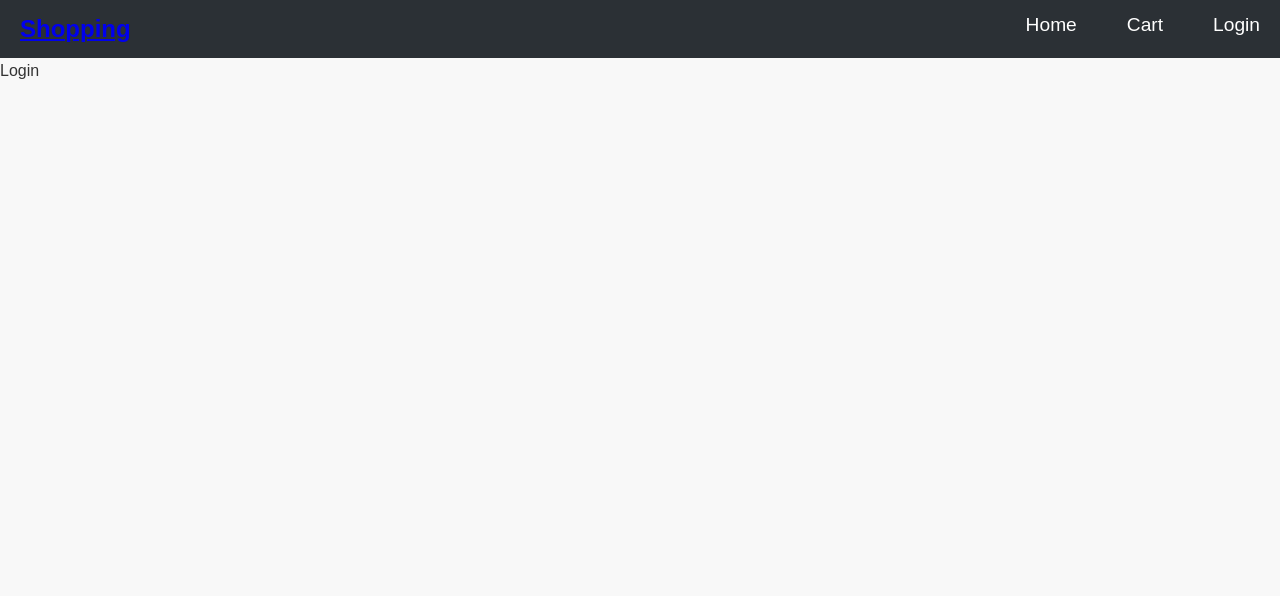
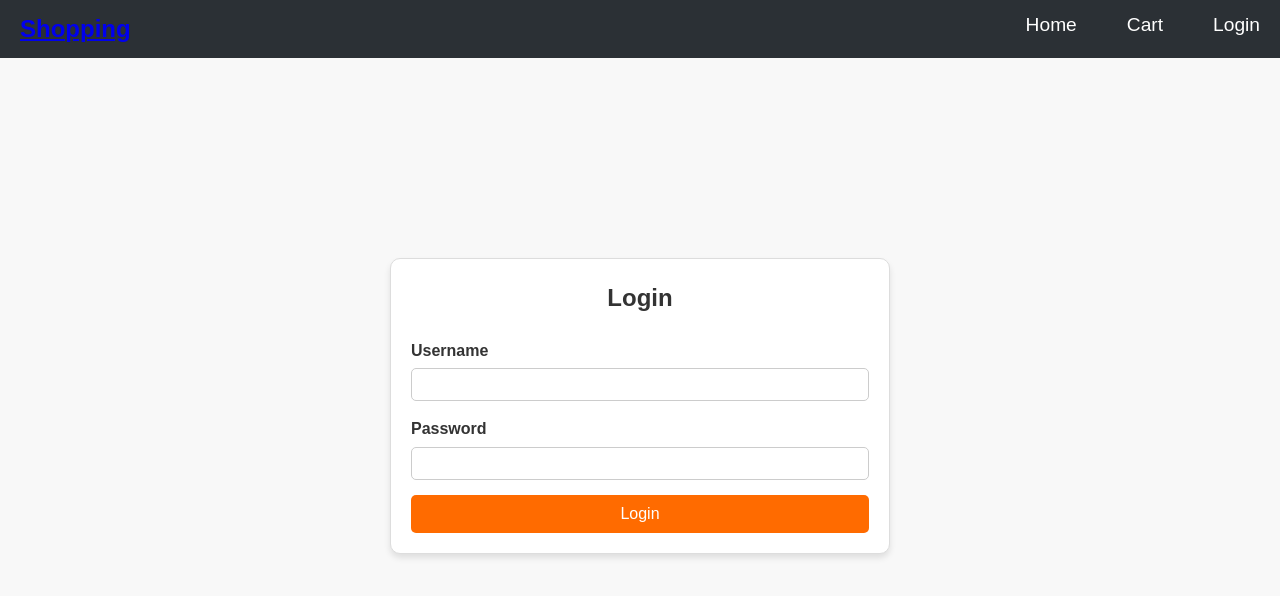
Before and after one commit to rahul-kumar-09/shopping-website, a React (Vite) app: page /login in a window 1280 px wide. Shown: the top 596 px of the page. Built offline with nearby package versions, Linux system fonts and the light colour scheme.

Commit message:
design login page

```diff
--- a/src/components/Login/Login.jsx
+++ b/src/components/Login/Login.jsx
@@ -1,7 +1,55 @@
-import React from 'react'
+import React, { useState } from "react";
+import axios from "axios";
+import { useNavigate } from "react-router-dom";
+import styles from "./Login.module.css";
 
 export const Login = () => {
+  const [formData, setFormData] = useState({ username: "", password: "" });
+  const [error, setError] = useState("");
+  const navigate = useNavigate(); // To redirect after login
+
+  // Handle input change
+  const handleChange = (e) => {
+    const { name, value } = e.target;
+    setFormData({ ...formData, [name]: value });
+  };
+
+  // Handle form submission
+  const handleSubmit = async (e) => {
+    e.preventDefault();
+
+    try {
+      const response = await axios.post("https://fakestoreapi.com/auth/login", {
+        username: formData.username,
+        password: formData.password,
+      });
+
+      console.log("Login successful:", response.data);
+      localStorage.setItem("token", response.data.token); // Store token
+      navigate("/"); // Redirect to home page
+    } catch (error) {
+      console.error("Login failed:", error);
+      setError("Invalid username or password!");
+    }
+  };
+
   return (
-    <div>Login</div>
-  )
-}
+    <div className={styles.container} style={{marginTop: "200px"}}>
+      <h2>Login</h2>
+      {error && <p className={styles.error}>{error}</p>}
+      <form onSubmit={handleSubmit} className={styles.form}>
+        <div className={styles.inputGroup}>
+          <label>Username</label>
+          <input type="text" name="username" value={formData.username} onChange={handleChange} required />
+        </div>
+
+        <div className={styles.inputGroup}>
+          <label>Password</label>
+          <input type="password" name="password" value={formData.password} onChange={handleChange} required />
+        </div>
+
+        <button type="submit" className={styles.btn}>Login</button>
+      </form>
+    </div>
+  );
+};
--- a/src/components/Login/Login.module.css
+++ b/src/components/Login/Login.module.css
@@ -0,0 +1,55 @@
+.container {
+    width: 500px;
+    margin: auto;
+    padding: 20px;
+    border: 1px solid #ddd;
+    border-radius: 10px;
+    box-shadow: 0px 4px 6px rgba(0, 0, 0, 0.1);
+    background: #fff;
+  }
+
+  h2 {
+    text-align: center;
+    margin-bottom: 20px;
+  }
+
+  .error {
+    color: red;
+    text-align: center;
+  }
+
+  .form {
+    display: flex;
+    flex-direction: column;
+  }
+
+  .inputGroup {
+    margin-bottom: 15px;
+  }
+
+  .inputGroup label {
+    display: block;
+    font-weight: bold;
+    margin-bottom: 5px;
+  }
+
+  .inputGroup input {
+    width: 100%;
+    padding: 8px;
+    border: 1px solid #ccc;
+    border-radius: 5px;
+  }
+
+  .btn {
+    background: #ff6b00;
+    color: white;
+    padding: 10px;
+    border: none;
+    border-radius: 5px;
+    cursor: pointer;
+    font-size: 16px;
+  }
+
+  .btn:hover {
+    background: #d55a00;
+  }
```
